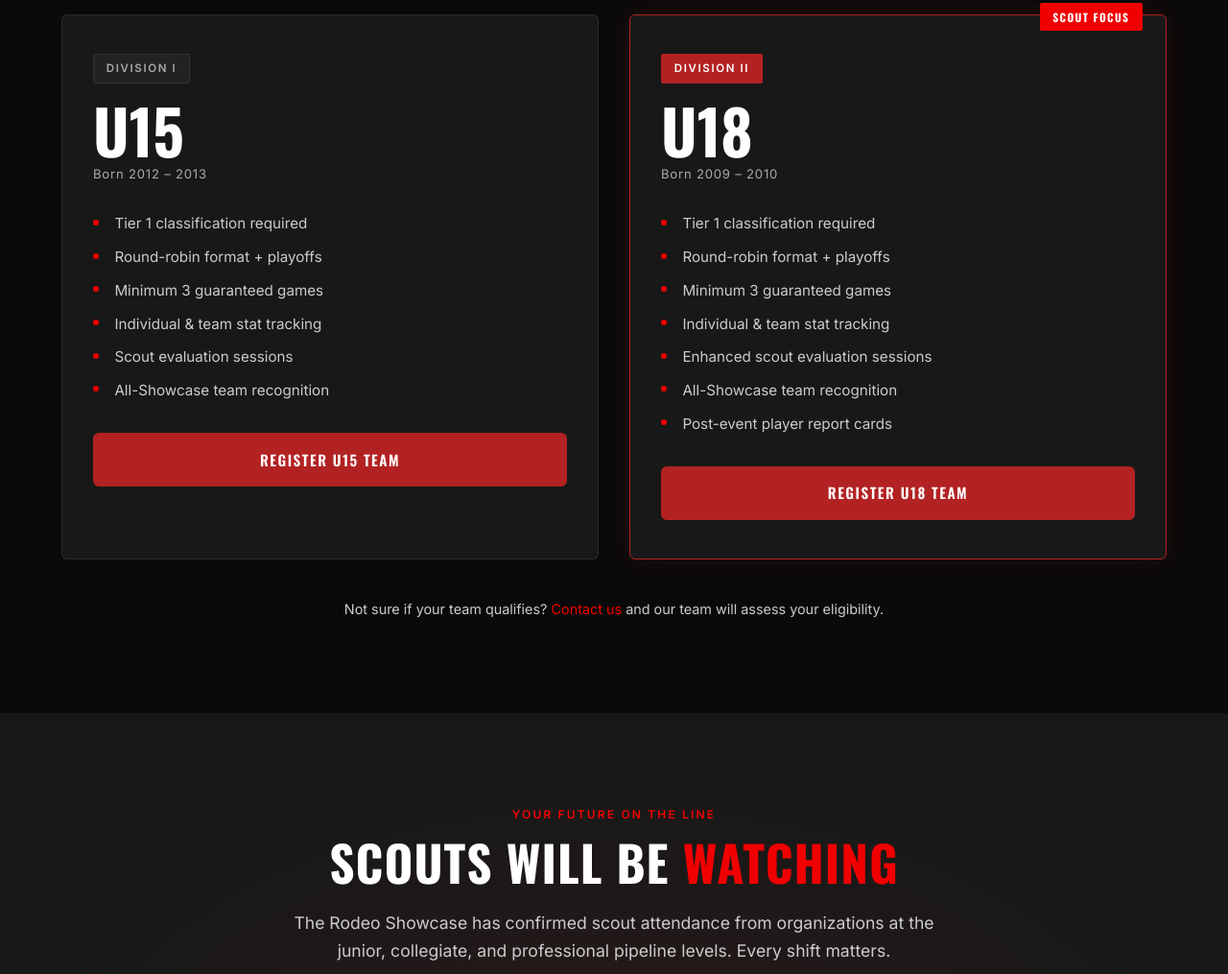
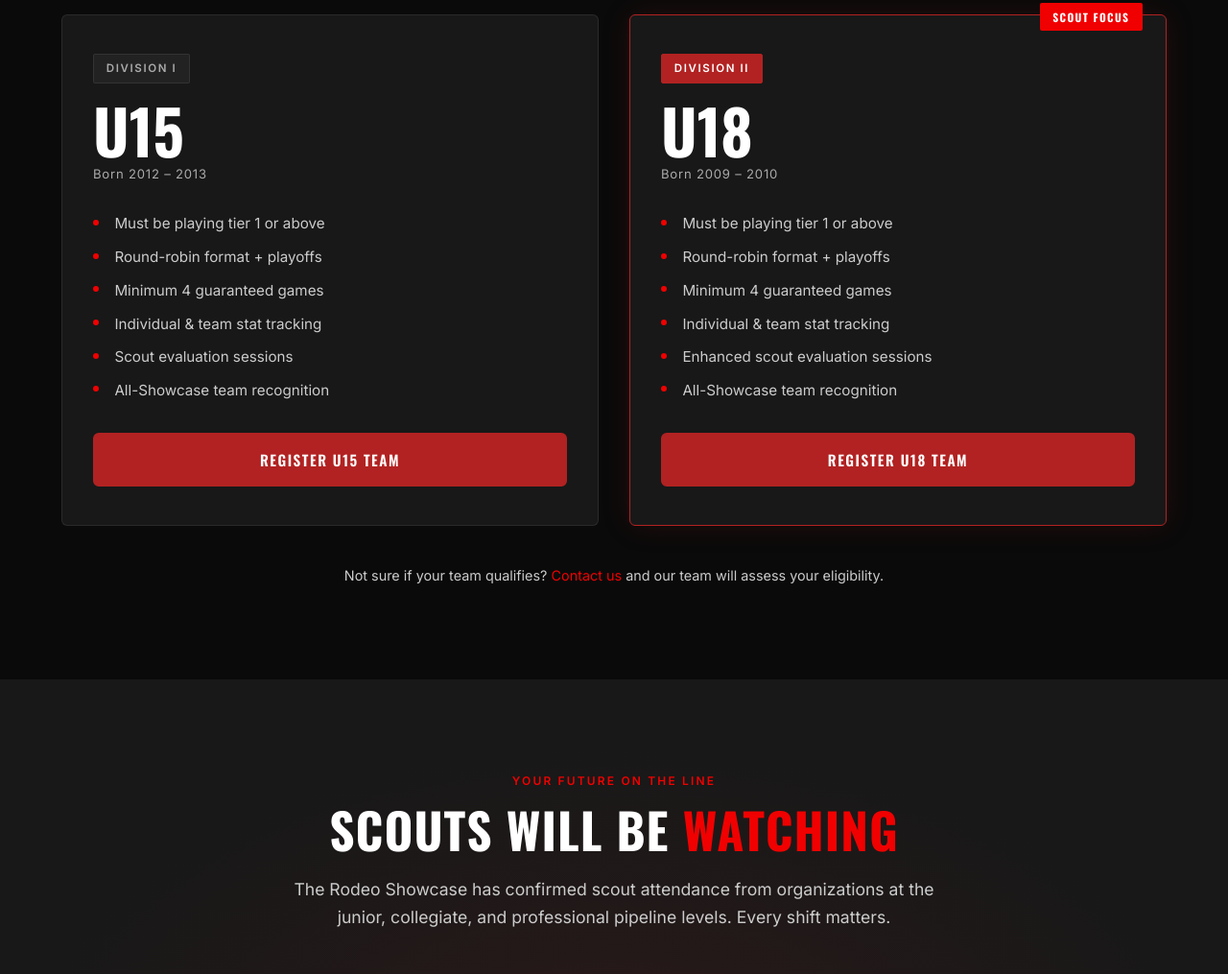
Before and after one commit to matthews04isaac/therodeoyyc, a plain HTML site: page index.html in a window 1280 px wide. Shown: the part 2194-3209 px from the top of the page at 96% size. Drawn offline with nearby package versions, Linux system fonts and the light colour scheme.

Commit message:
Modify division requirements in index.html
Updated requirements for U15 and U18 divisions.

```diff
--- a/index.html
+++ b/index.html
@@ -129,9 +129,9 @@
           <h3 class="division-card__title">U15</h3>
           <p class="division-card__born">Born 2012 – 2013</p>
           <ul class="division-card__list">
-            <li>Tier 1 classification required</li>
+            <li>Must be playing tier 1 or above</li>
             <li>Round-robin format + playoffs</li>
-            <li>Minimum 3 guaranteed games</li>
+            <li>Minimum 4 guaranteed games</li>
             <li>Individual & team stat tracking</li>
             <li>Scout evaluation sessions</li>
             <li>All-Showcase team recognition</li>
@@ -145,13 +145,12 @@
           <h3 class="division-card__title">U18</h3>
           <p class="division-card__born">Born 2009 – 2010</p>
           <ul class="division-card__list">
-            <li>Tier 1 classification required</li>
+            <li>Must be playing tier 1 or above</li>
             <li>Round-robin format + playoffs</li>
-            <li>Minimum 3 guaranteed games</li>
+            <li>Minimum 4 guaranteed games</li>
             <li>Individual & team stat tracking</li>
             <li>Enhanced scout evaluation sessions</li>
             <li>All-Showcase team recognition</li>
-            <li>Post-event player report cards</li>
           </ul>
           <a href="#register" class="btn btn--primary btn--full">Register U18 Team</a>
         </div>
```
